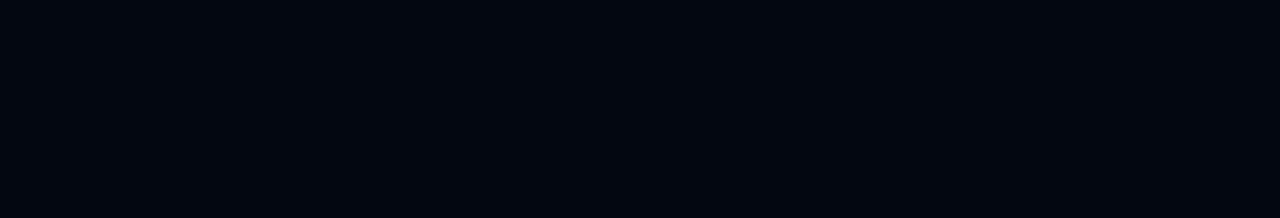
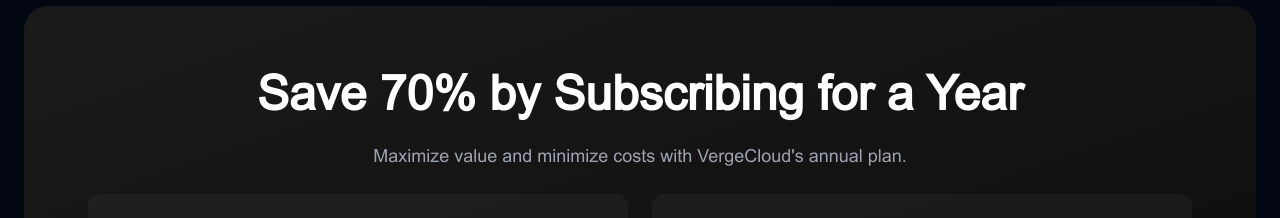
Before and after one commit to varunpandey0502/vergecloud-dark, a Next.js app: page / in a window 1280 px wide. Shown: the part 734-952 px from the top of the page. Before the commit the page ends 800 px from the top, so only its background shows below. Built offline with nearby package versions, Linux system fonts and the light colour scheme.

Commit message:
fix: testing build bug on vercel

```diff
--- a/app/page.tsx
+++ b/app/page.tsx
@@ -10,7 +10,7 @@
     <main>
       <Navbar />
       <Hero />
-      {/* <SubscriptionSavings /> */}
+      <SubscriptionSavings />
       {/* <PlatformWalkthrough /> */}
       {/* <GlobalNetwork /> */}
       {/* <WhyChoose /> */}
```
